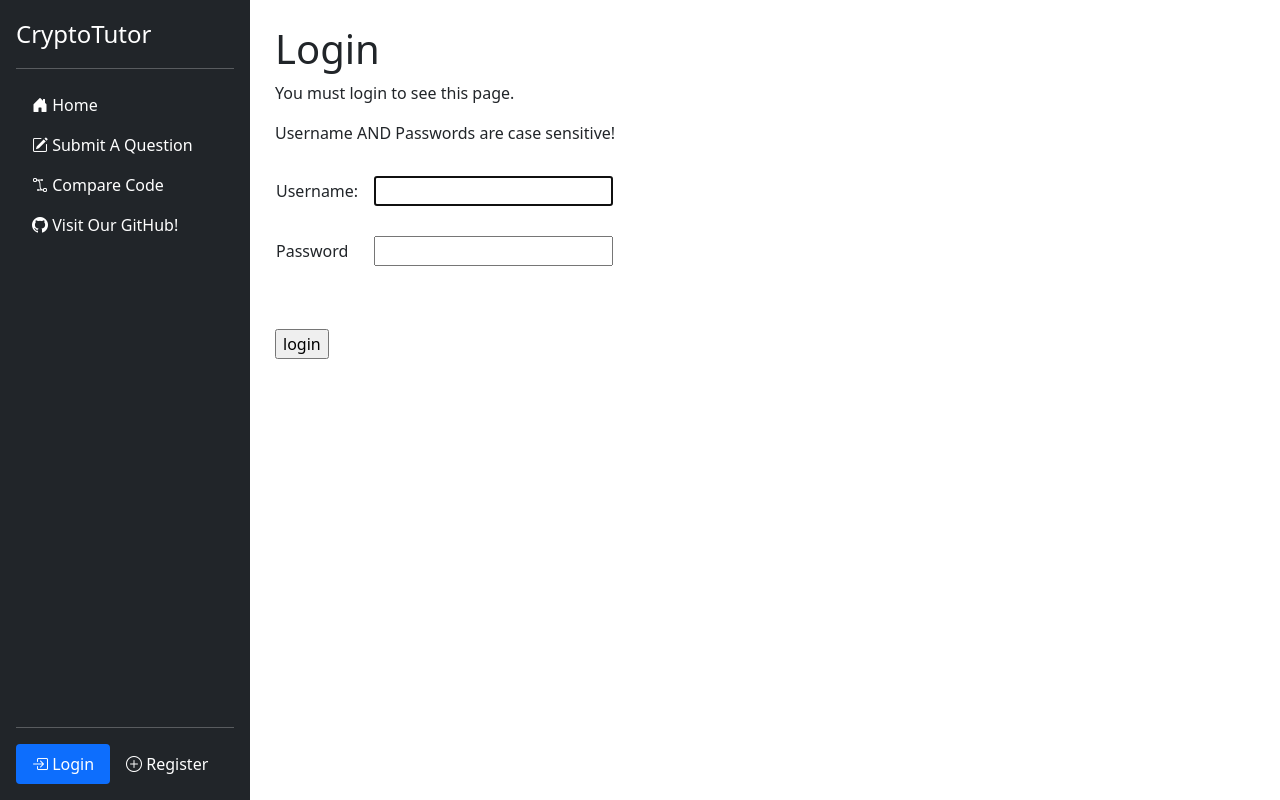
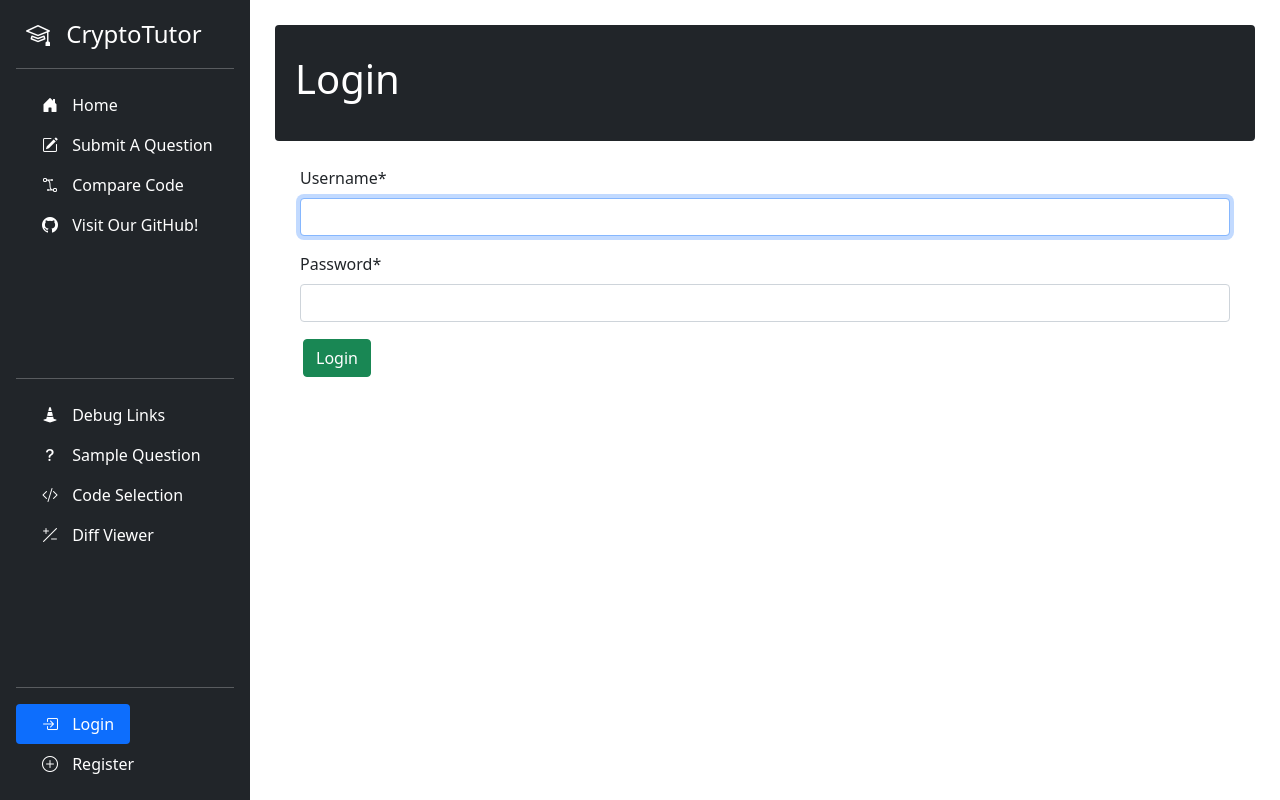
Before and after one commit to PB5011/bit-by-bit-capstone, a Django app: page /account/login/?next=/cryptotutor/question-form/ in a window 1280 px wide. Run offline with Django 4.2, Linux system fonts and the light colour scheme; some libraries are stand-ins or nearby versions.

Commit message:
Update login and registration forms, added debug links back

```diff
--- a/cryptotutor/static/css/cryptotutor.css
+++ b/cryptotutor/static/css/cryptotutor.css
@@ -9,6 +9,11 @@ main {
     /* max-height: 100vh; */
     overflow-x: auto;
     overflow-y: auto;
+}
+
+i {
+    padding-left: 10px;
+    padding-right: 10px;
 }
 
 .ctutor-sidebar {
@@ -23,6 +28,10 @@ main {
 
 .ctutor-main-content {
     width: calc(100vw - 250px);
+    padding: 25px;
+}
+
+.ctutor-main-content-inner {
     padding: 25px;
 }
 
--- a/cryptotutor/templates/base_generic.html
+++ b/cryptotutor/templates/base_generic.html
@@ -24,7 +24,7 @@
     <!-- Sidebar -->
     <div class="d-flex flex-column flex-shrink-0 p-3 text-white bg-dark ctutor-sidebar">
       <a class="d-flex align-items-center mb-3 mb-md-0 me-md-auto text-white text-decoration-none">
-        <span class="fs-4">CryptoTutor</span>
+        <span class="fs-4"><i class="bi-mortarboard"></i> CryptoTutor</span>
       </a>
       <hr>
       <ul class="nav nav-pills flex-column mb-auto">
@@ -50,6 +50,33 @@
           <a href="https://github.com/davidlentsch/bit-by-bit-capstone" class="nav-link text-white">
             <i class="bi-github"></i>
             Visit Our GitHub!
+          </a>
+        </li>
+      </ul>
+      <hr>
+      <ul class="nav nav-pills flex-column mb-auto">
+        <li>
+          <a class="nav-link text-white">
+            <i class="bi-cone-striped"></i>
+            Debug Links
+          </a>
+        </li>
+        <li>
+          <a href="{% url 'question' id=1 %}" class="nav-link {% if request.resolver_match.view_name == 'question' %}active{% else %}text-white{% endif %}">
+            <i class="bi-question-lg"></i>
+            Sample Question
+          </a>
+        </li>
+        <li>
+          <a href="{% url 'code-selection' %}" class="nav-link {% if request.resolver_match.view_name == 'code-selection' %}active{% else %}text-white{% endif %}">
+            <i class="bi-code-slash"></i>
+            Code Selection
+          </a>
+        </li>
+        <li>
+          <a href="{% url 'diff-viewer' %}" class="nav-link {% if request.resolver_match.view_name == 'diff-viewer' %}active{% else %}text-white{% endif %}">
+            <i class="bi-plus-slash-minus"></i>
+            Diff Viewer
           </a>
         </li>
       </ul>
--- a/cryptotutor/templates/registration/login.html
+++ b/cryptotutor/templates/registration/login.html
@@ -1,59 +1,26 @@
 {% extends "base_generic.html" %}
 
 {% block customhead %}
-<link rel="stylesheet" href="/static/styling/questionform.css">
 <script src="/static/js/tinymce/tinymce.min.js"></script>
 <script>tinymce.init({selector:'textarea'});</script>
+{% load crispy_forms_tags %}
 {% endblock %}
 
 {% block content %}
-<!-- TODO: fix label not disappearing when typing -->
-
-<div class="mdc-typography--headline6 header">
+<div class="ctutor-content-header">
     <h1>Login</h1>
 </div>
-<div class="content">
-
-    {% if form.errors %}
-        <p>That username and password didn't work. Please try again.</p>
-    {% endif %}
-
-    {% if next %}
-        {% if user.is_authenticated %}
-        <p>This account doesn't have permission to view this page.
-            Please login with an account with sufficient access privileges.</p>
-        {% else %}
-        <p>You must login to see this page.</p>
-        {% endif %}
-    {% endif %}
-
-    <p>Username AND Passwords are case sensitive!</p>
-    <form method="post" url="{% url 'login' %}">
+<div class="ctutor-main-content-inner">
+    <form method="post" >
         {% csrf_token %}
         <table>
+            {{ form|crispy }}
             <tr>
-                <td>{{ form.username.label_tag }}</td>
-                <td>
-                <label class="mdc-text-field mdc-text-field--outlined login">
-                    <span class="mdc-text-field__input">{{ form.username }}</span>
-                </label>
-                </td>
+                <td></td>
+                <td><input class="btn btn-success" type="submit" name="submit" value="Login" /></td>
             </tr>
-            <tr>
-                <td>Password</td>
-                <td>
-                <label class="mdc-text-field mdc-text-field--outlined login">
-                    <span class="mdc-text-field__input">{{ form.password }}</span>
-                </label>
-                </td>
-            </tr>
-
         </table>
-        <br>
-        <br>
-        <input type="submit" class="mdc-button mdc-button--raised" value="login">
-        <input type="hidden" name="next" value="{{ next }}" />
-    <form>
+    </form>
 </div>
 
 
--- a/cryptotutor/views.py
+++ b/cryptotutor/views.py
@@ -87,8 +87,10 @@ def login(request):
         context of the page. The context of the page is empty because it is a simple form.
     """
 
-    #TODO: get whatever is necessary for the page
-    context={}
+    form = AuthenticationForm()
+
+    context = { 'form': form, 'message': message }
+
 
     #render html page
     return render(request, 'login.html', context=context)
```
Also changed, not shown: capstone/settings.py (+7 -1 lines), cryptotutor/templates/question-form.html (+2 -19 lines), cryptotutor/templates/registration/logged_out.html (+2 -5 lines), cryptotutor/templates/registration/register.html (+11 -13 lines).
